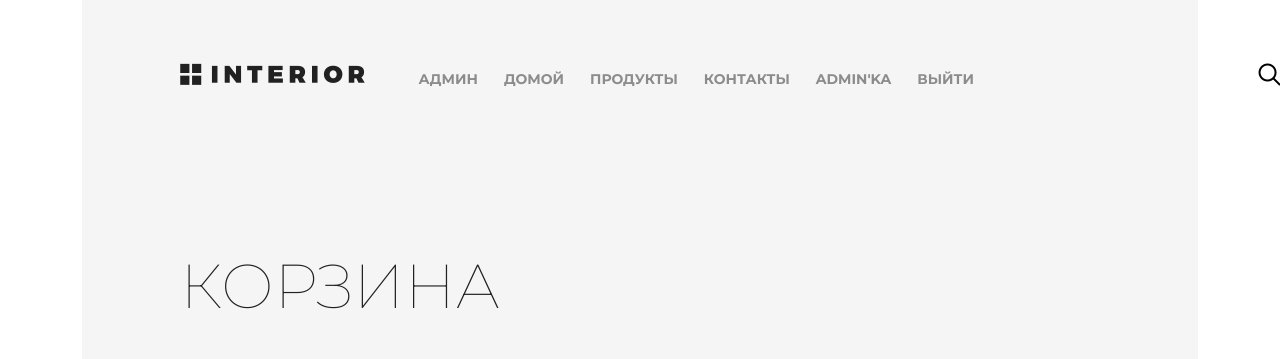
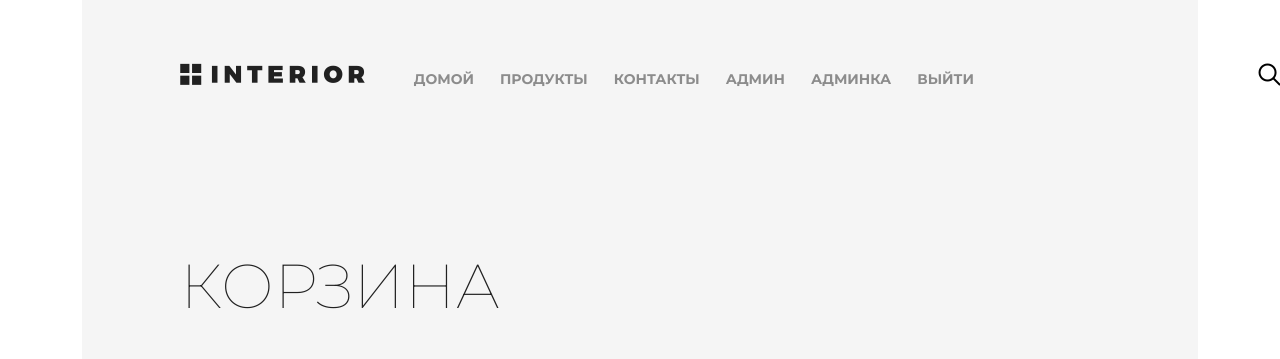
Before and after one commit to nastyakrasun/Django2_GU_Py_621, a Django app: page /basket/ in a window 1280 px wide; the page is wider, and only the part inside the window is pictured. Shown: the top 359 px of that part. Run offline with Django 3.2, Linux system fonts and the light colour scheme; a user stored in the database is signed in; data comes from the database, SQL or seed files in the repository.

Commit message:
поправила шапку

```diff
--- a/geekshop/geekshop/templates/geekshop/includes/inc_main_menu.html
+++ b/geekshop/geekshop/templates/geekshop/includes/inc_main_menu.html
@@ -1,17 +1,17 @@
 <div class="header clearfix">
 	<a href="{% url 'index' %}" class="logo"></a>
 	<ul class="menu">
+		<li><a href="{% url 'index' %}">домой</a></li>
+		<li><a href="{% url 'products:products' %}">продукты</a></li>
+		<li><a href="{% url 'contact' %}">контакты</a></li>
 		{% if user.is_authenticated %}
 			<li>
 				<a href="{% url 'auth:edit' %}">{{ user.first_name|default:'Пользователь' }}</a>
 			</li>
 		{% endif %}
-		<li><a href="{% url 'index' %}">домой</a></li>
-		<li><a href="{% url 'products:products' %}">продукты</a></li>
-		<li><a href="{% url 'contact' %}">контакты</a></li>
 		{% if user.is_superuser %}
 		<li>
-			<a href="{% url 'admin_staff:users' %}">Admin'ka</a>
+			<a href="{% url 'admin_staff:users' %}">Админка</a>
 		</li>
 		{% endif %}
 		<li>
```
